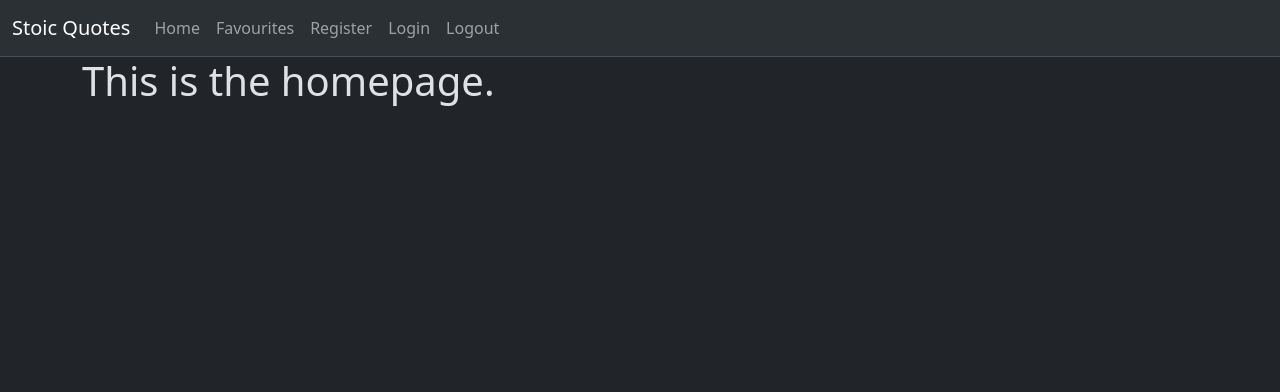
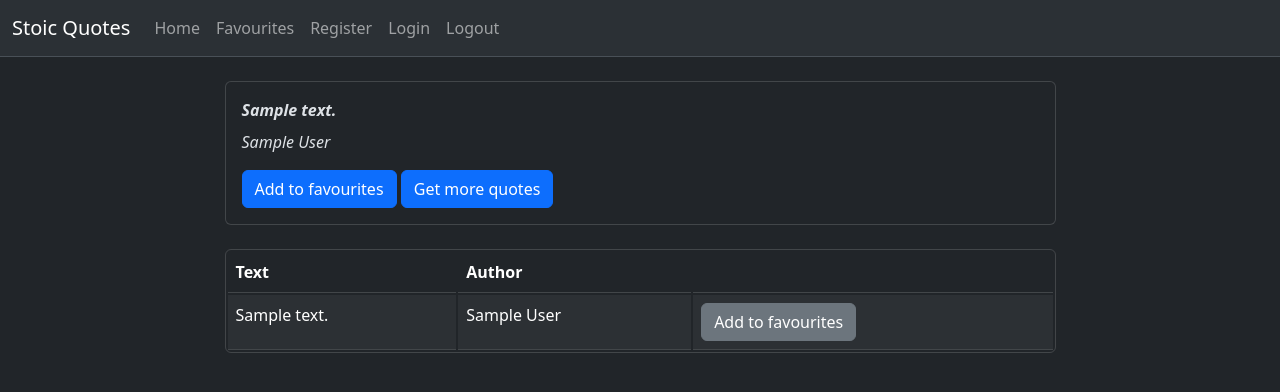
Before and after one commit to Karantos/StoicQuotes-Flask, a Flask app: template website/templates/index.html in a window 1280 px wide. Shown: the top 392 px of the page. Run offline with Flask 3, Linux system fonts and the light colour scheme; tables that the repository leaves empty hold one stand-in row (values such as "Sample post"); the template is opened without the code that fills it: values that come from a table or form of the project are taken from there, most other values are stand-ins (such as "Sample title", 1, 10 or a date in 2020).

Commit message:
updated index to show quote and table of quotes

```diff
--- /dev/null
+++ b/website/static/styles.css
@@ -0,0 +1,5 @@
+.table {
+    border: 1px solid rgba(255, 255, 255, 0.15);
+    border-radius: 6px;
+    border-collapse: separate !important;
+}
--- a/website/templates/index.html
+++ b/website/templates/index.html
@@ -3,5 +3,40 @@
 {% block title %}Home{% endblock %}
 
 {% block content %}
-<h1>This is the homepage.</h1>
-{% endblock %}
+<div class="row justify-content-center">
+    <div class="col-sm-9 mt-4">
+        <div class="card">
+            <div class="card-body">
+                <p class="card-title"><b><i>{{ quote.text }}</i></b></p>
+                <p class="card-text"><i>{{ quote.author }}</i></p>
+                <a href="#" class="btn btn-primary">Add to favourites</a>
+                <a href="#" class="btn btn-primary">Get more quotes</a>
+            </div>
+        </div>
+    </div>
+</div>
+<div class="row justify-content-center">
+    <div class="col-sm-9 mt-4">
+        <table class="table table-striped table-hover">
+            <thead>
+                <tr>
+                    <th scope="col">Text</th>
+                    <th scope="col">Author</th>
+                    <th scope="col"></th>
+                </tr>
+            </thead>
+            <tbody class="table-group-divider">
+                {% for result in results %}
+                <tr>
+                    <td>{{ result.text }} </td>
+                    <td>{{ result.author }}</td>
+                    <td>
+                        <a href="#" class="btn btn-secondary">Add to favourites</a>
+                    </td>
+                </tr>
+                {% endfor %}
+            </tbody>
+        </table>
+    </div>
+</div>
+ {% endblock %}
--- a/website/templates/layout.html
+++ b/website/templates/layout.html
@@ -5,6 +5,7 @@
     <meta charset="utf-8" />
     <meta name="viewport" content="width=device-width, initial-scale=1" />
     <link href="https://cdn.jsdelivr.net/npm/bootstrap@5.3.1/dist/css/bootstrap.min.css" rel="stylesheet" integrity="sha384-4bw+/aepP/YC94hEpVNVgiZdgIC5+VKNBQNGCHeKRQN+PtmoHDEXuppvnDJzQIu9" crossorigin="anonymous">
+    <link href="/static/styles.css" rel="stylesheet" />
 
     <title>{% block title %}Stoic Quotes{% endblock %}</title>
 
```
Also changed, not shown: website/views.py (+17 -3 lines), 1 other file.
